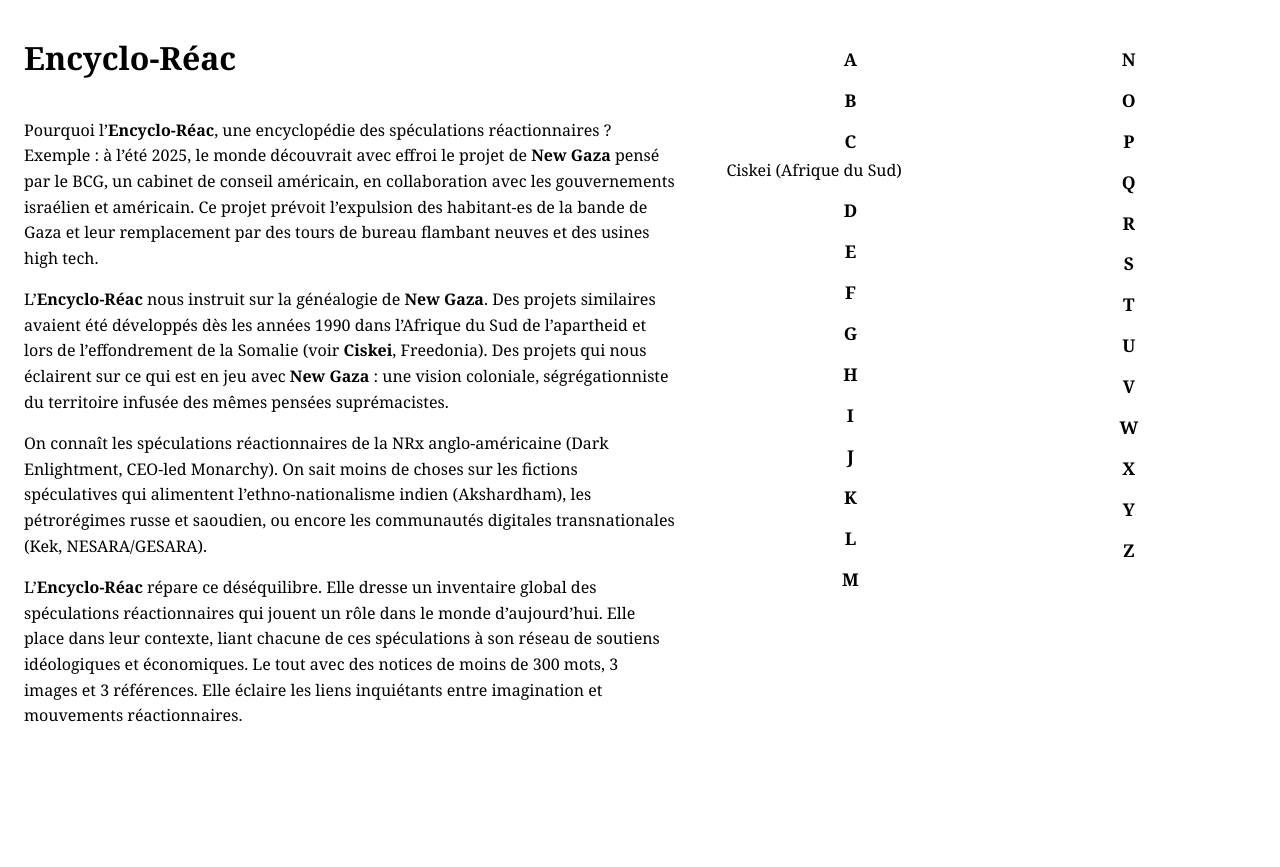
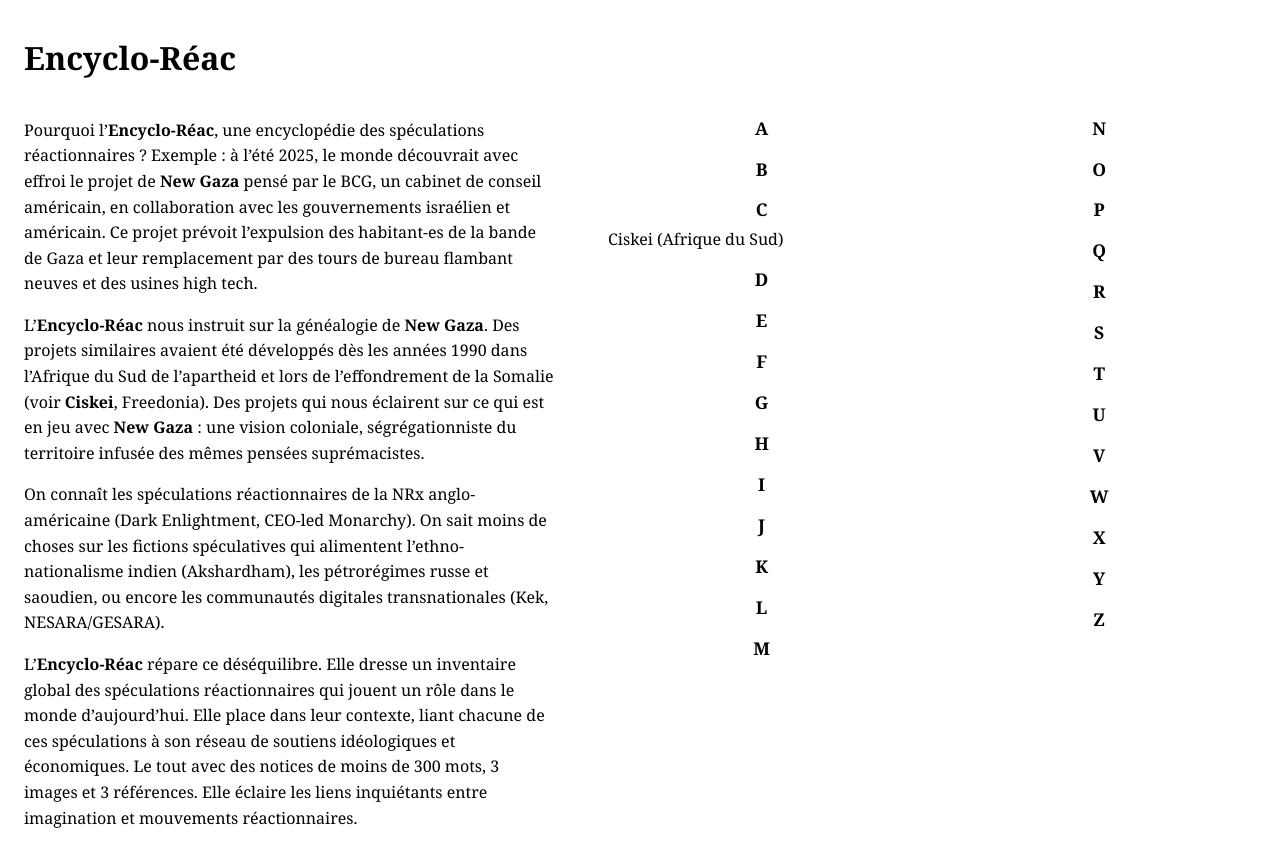
Before and after one commit to encycloreac/encycloreac.github.io, a Jekyll site: the page built from index.html, in a window 1280 px wide. Shown: the top 867 px of the page. Built offline with Jekyll 4.4.1, drawn with Linux system fonts in a browser that asks for light colours.

Commit message:
Add files via upload

```diff
--- a/assets/css/style.css
+++ b/assets/css/style.css
@@ -23,13 +23,14 @@
 }
 
 .home-container .left {
-  flex: 1 1 55%;
+  flex: 1 1 45%;
   min-width: 0;
 }
 
 .home-container .right {
-  flex: 1 1 45%;
+  flex: 1 1 55%;
   min-width: 0;
+  margin-top: 4.3rem;
 }
 
 .home-container h2 {
@@ -82,6 +83,7 @@
   .home-container .left,
   .home-container .right {
     flex: 1 1 100%;
+    margin-top: 0;
   }
 }
 
```
